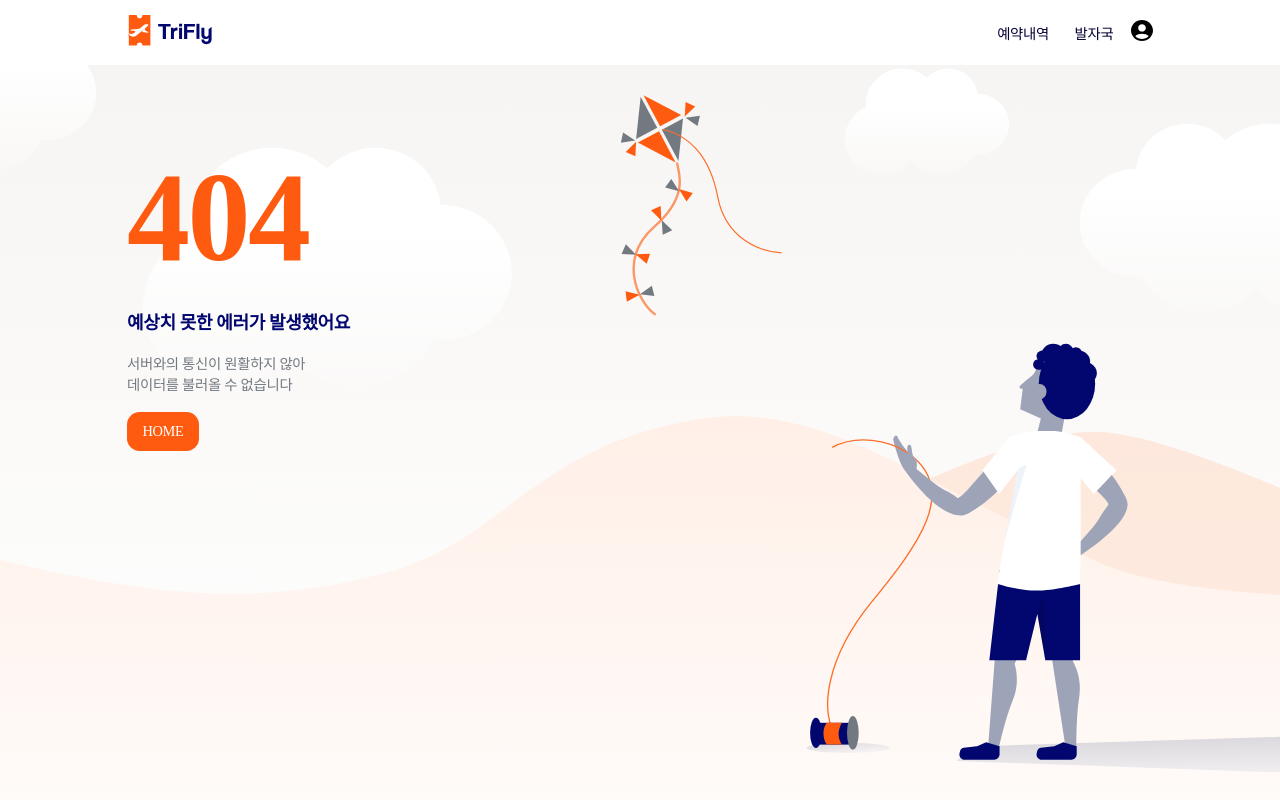
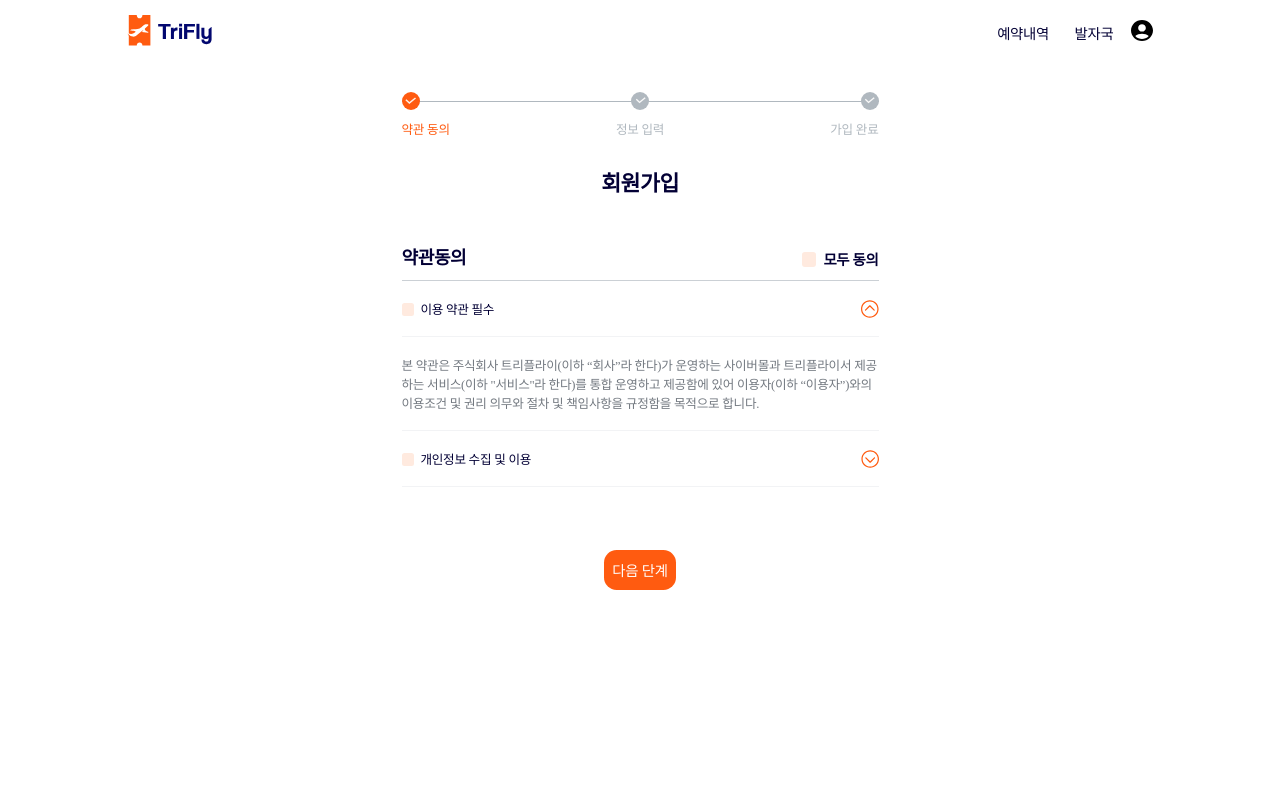
Before and after one commit to FRONTENDSCHOOLPLUS2/trifly, a Next.js app: page /signup in a window 1280 px wide. Before the commit this address had no page. Shown: the top 800 px of the page. Built offline with nearby package versions, Linux system fonts and the light colour scheme.

Commit message:
✅ done: 회원가입 - 약관 동의

```diff
--- /dev/null
+++ b/src/app/(default)/(user)/signup/Agree.tsx
@@ -0,0 +1,120 @@
+"use client";
+import Accordion from "@/components/Accordion/Accordion";
+import AccordionBody from "@/components/Accordion/AccordionBody";
+import AccordionHeader from "@/components/Accordion/AccordionHeader";
+import AccordionItem from "@/components/Accordion/AccordionItem";
+import Submit from "@/components/Submit/Submit";
+import { ChangeEvent, Dispatch, FormEvent, useRef, useState } from "react";
+
+export interface SignupStepProp {
+  setStep: Dispatch<React.SetStateAction<number>>;
+}
+
+const Agree = ({ setStep }: SignupStepProp) => {
+  const [isError, setIsError] = useState(false);
+  const allChk = useRef<HTMLInputElement>(null);
+  const termChk = useRef<HTMLInputElement>(null);
+  const personalChk = useRef<HTMLInputElement>(null);
+
+  const handleChk = (e: ChangeEvent<HTMLInputElement>) => {
+    let chk1 = termChk.current;
+    let chk2 = personalChk.current;
+
+    if (e.target.id === "allChk") {
+      if (e.target.checked) {
+        chk1!.checked = true;
+        chk2!.checked = true;
+      } else {
+        chk1!.checked = false;
+        chk2!.checked = false;
+      }
+    } else {
+      if (chk1!.checked && chk2!.checked) allChk.current!.checked = true;
+      else allChk.current!.checked = false;
+    }
+  };
+
+  const handleSubmit = (e: FormEvent<HTMLFormElement>) => {
+    e.preventDefault();
+    let chk1 = termChk.current!.checked;
+    let chk2 = personalChk.current!.checked;
+
+    if (chk1 && chk2) {
+      setIsError(false);
+      setStep(2);
+    } else {
+      setIsError(true);
+      return false;
+    }
+  };
+
+  return (
+    <section>
+      <h3>
+        약관동의
+        <div className="chk-box">
+          <input
+            type="checkbox"
+            id="allChk"
+            ref={allChk}
+            onChange={(e) => handleChk(e)}
+          />
+          <label htmlFor="allChk">모두 동의</label>
+        </div>
+      </h3>
+
+      <form onSubmit={(e) => handleSubmit(e)}>
+        <Accordion>
+          <AccordionItem eventKey={1}>
+            <AccordionHeader>
+              <div className="chk-box">
+                <input
+                  type="checkbox"
+                  id="termChk"
+                  name="termChk"
+                  onChange={(e) => handleChk(e)}
+                  ref={termChk}
+                />
+                <label htmlFor="termChk">
+                  이용 약관 <span>필수</span>
+                </label>
+              </div>
+            </AccordionHeader>
+            <AccordionBody>
+              본 약관은 주식회사 트리플라이(이하 “회사”라 한다)가 운영하는
+              사이버몰과 트리플라이서 제공하는 서비스(이하 "서비스"라 한다)를
+              통합 운영하고 제공함에 있어 이용자(이하 “이용자”)와의 이용조건 및
+              권리 의무와 절차 및 책임사항을 규정함을 목적으로 합니다.
+            </AccordionBody>
+          </AccordionItem>
+
+          <AccordionItem eventKey={2}>
+            <AccordionHeader>
+              <div className="chk-box">
+                <input
+                  type="checkbox"
+                  id="personalChk"
+                  name="personalChk"
+                  onChange={(e) => handleChk(e)}
+                  ref={personalChk}
+                />
+                <label htmlFor="personalChk">개인정보 수집 및 이용</label>
+              </div>
+            </AccordionHeader>
+            <AccordionBody>ddd</AccordionBody>
+          </AccordionItem>
+        </Accordion>
+
+        <div className="error-box">
+          <span className="errorMsg">{isError && "약관에 동의해주세요."}</span>
+        </div>
+
+        <div className="btn-box">
+          <Submit>다음 단계</Submit>
+        </div>
+      </form>
+    </section>
+  );
+};
+
+export default Agree;
--- /dev/null
+++ b/src/app/(default)/(user)/signup/page.tsx
@@ -0,0 +1,13 @@
+import "../user.scss";
+import "./signup.scss";
+import Step from "./Step";
+
+const Signup = () => {
+  return (
+    <div className="signup">
+      <Step />
+    </div>
+  );
+};
+
+export default Signup;
--- /dev/null
+++ b/src/app/(default)/(user)/signup/signup.scss
@@ -0,0 +1,35 @@
+.signup {
+  .title {
+    text-align: center;
+  }
+
+  section {
+    margin-top: 4rem;
+
+    h3 {
+      font-size: var(--title-extra);
+      font-weight: bold;
+      display: flex;
+      justify-content: space-between;
+      align-items: end;
+      border-bottom: 1px solid var(--color-gray-50);
+      padding: var(--title-small) 0;
+
+      .chk-box,
+      .chk-box label {
+        font-size: var(--title-big);
+      }
+    }
+  }
+
+  .btn-box {
+    margin-top: 7rem;
+    display: flex;
+    justify-content: center;
+    gap: 1rem;
+  }
+
+  .error-box {
+    margin-top: 2rem;
+  }
+}
--- a/src/app/(default)/(user)/user.scss
+++ b/src/app/(default)/(user)/user.scss
@@ -2,6 +2,7 @@
   padding-top: calc(var(--header-height) + var(--layout-header-bottom));
   max-width: 53rem;
   margin: 0 auto;
+  position: relative;
 
   .form {
     margin-top: 4rem;
```
